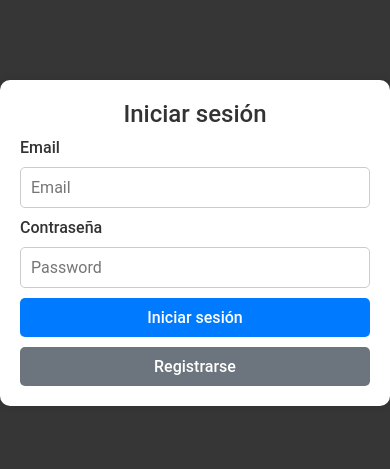
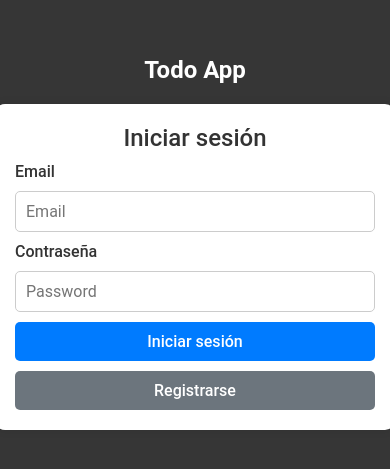
Before and after one commit to htmtmx/todolist-fe, a Next.js app: page /auth in a window 390 px wide. Shown: the part 179-648 px from the top of the page. Built offline with nearby package versions, Linux system fonts and the light colour scheme; no server answers.

Commit message:
📱 Responsive design

```diff
--- a/src/app/auth/page.jsx
+++ b/src/app/auth/page.jsx
@@ -12,6 +12,8 @@ export default function Login() {
   return (
     <div className="container">
 
+      <h2>Todo App</h2>
+
       {loginVisible ? <LoginForm setLoginVisible={setLoginVisible} /> : <SignupForm setLoginVisible={setLoginVisible}/>}
     </div>
   )
--- a/src/app/main.css
+++ b/src/app/main.css
@@ -17,8 +17,31 @@ main{
   height: 100vh;
 }
 
-.container-tasks-count{
+
+.mainContainer{
+
+  .containerTasksCount{
+    display: flex;
+    gap: 16px;
+    margin: 20px;
+  }
+
+}
+
+.container{
+  width: 100%;
+  height: 100vh ;
   display: flex;
-  gap: 16px;
-  margin: 20px;
+  flex-direction: column;
+  justify-content: center;
+  align-items: center;
 }
+
+@media (max-width: 992px){
+  .mainContainer{
+    padding: 2rem 0;
+    flex-direction: column-reverse;
+    justify-content: start;
+    gap: 3rem;
+  }
+}
```
Also changed, not shown: src/app/page.jsx (+2 -6 lines).
